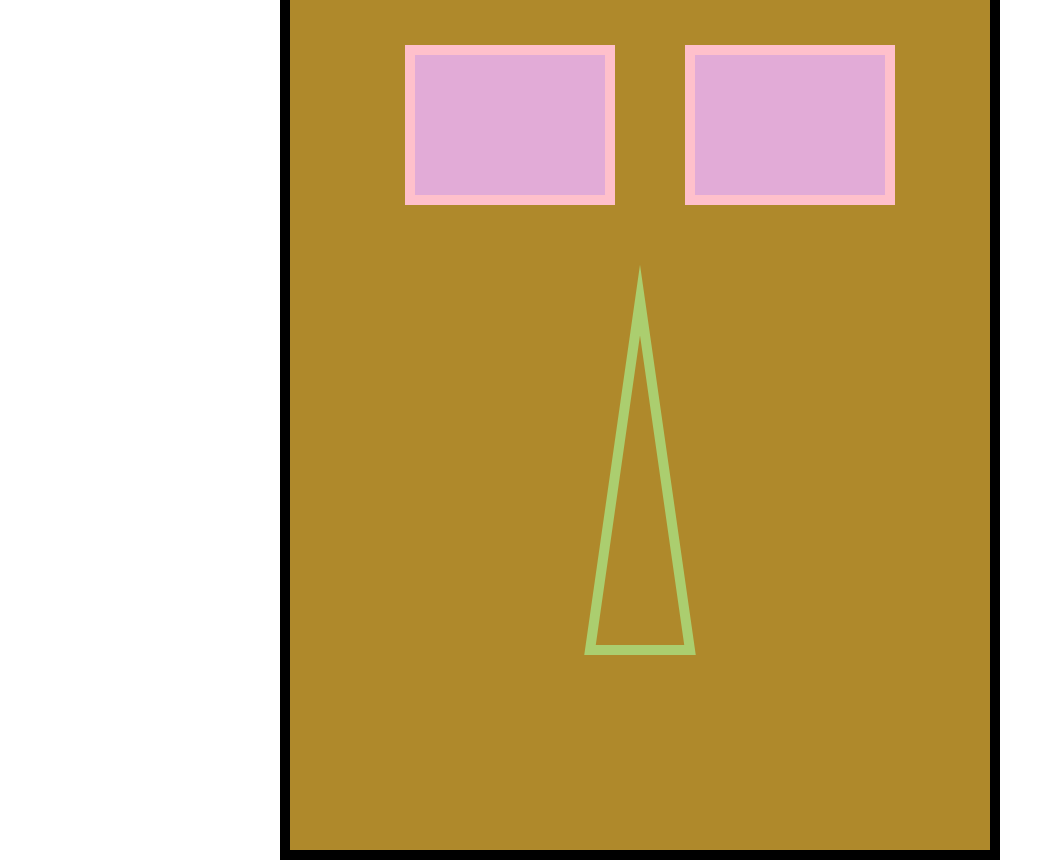
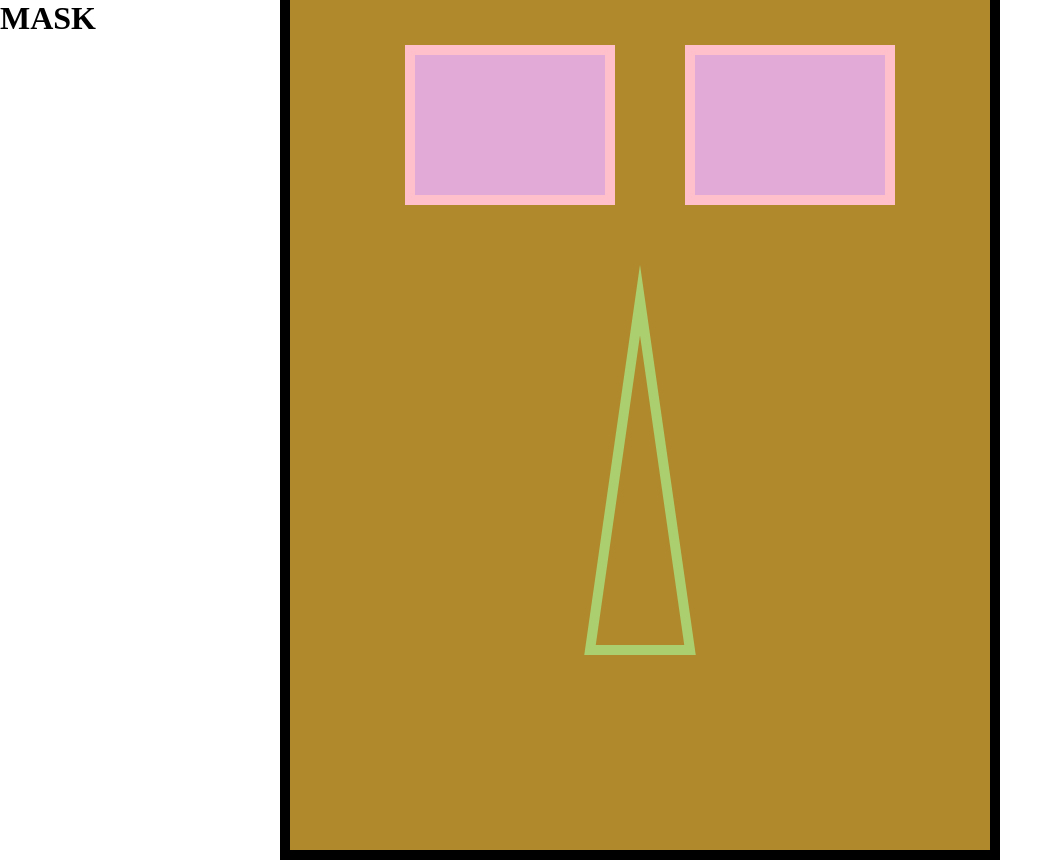
Before and after one commit to Annesannella1/face, a plain HTML site: page index.html in a window 1280 px wide. Shown: the whole page, without its empty margins (0-1063 px from the left). Drawn offline with Linux system fonts and the light colour scheme.

Commit message:
Update index.html

```diff
--- a/index.html
+++ b/index.html
@@ -9,6 +9,7 @@
 </head>
    <body>
      <canvas id="canvas1"></canvas>
+       <h1>MASK</h1>
      <script src="script.js"></script>
 </body>
 </html>
```
